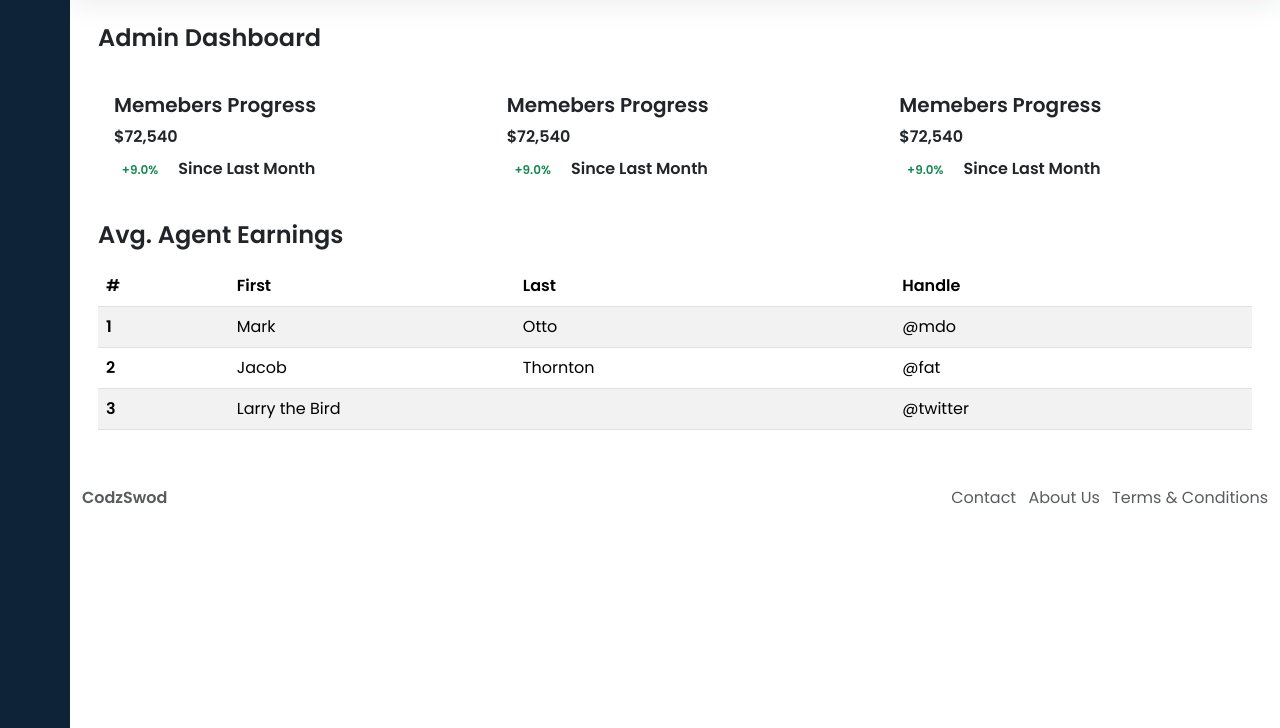
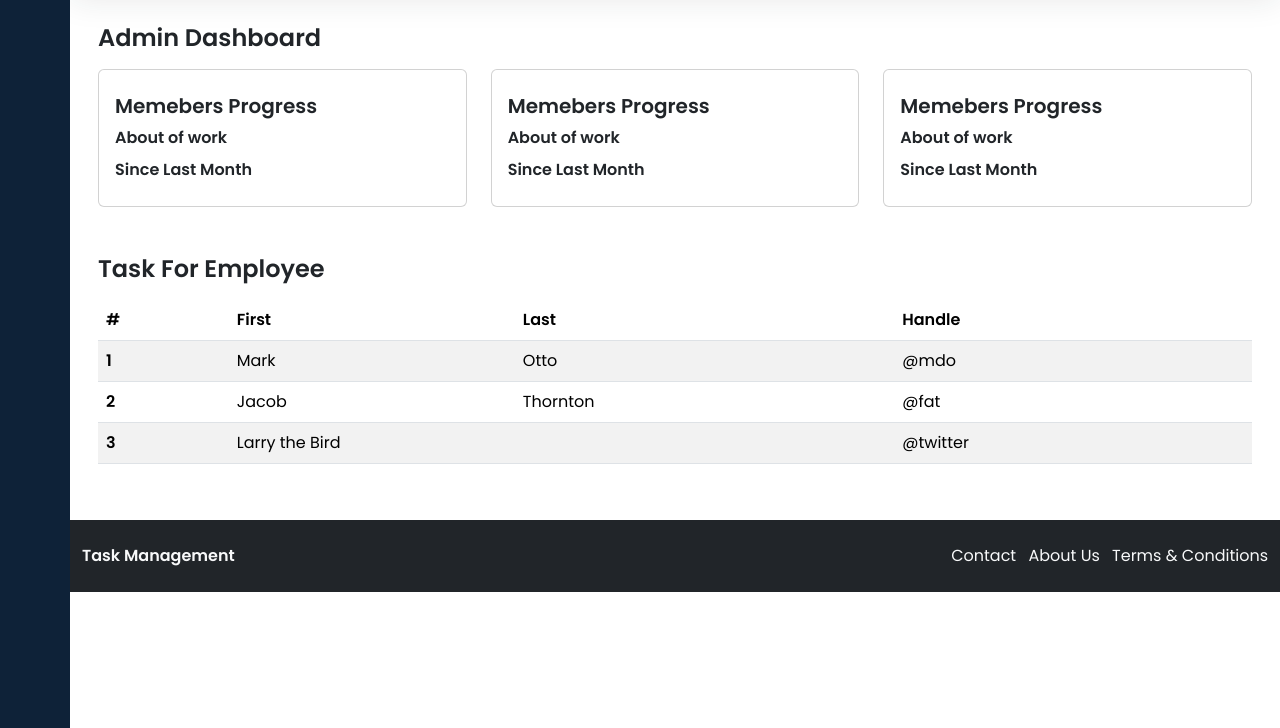
Before and after one commit to gitsubash44/Employee_Performance_Review_System, a Django app: page /accounts/employer_dashboard/ in a window 1280 px wide. Shown: the part 72-800 px from the top of the page. Run offline with Django 5.2, Linux system fonts and the light colour scheme; some libraries are stand-ins or nearby versions.

Commit message:
dashbord design

```diff
--- a/static/css/style.css
+++ b/static/css/style.css
@@ -171,4 +171,7 @@ a.sidebar-link:hover {
 
 
 
-@media (min-width: 768px) {}
+@media (min-width: 768px) {
+
+
+}
--- a/templates/employer/employer_dashboard.html
+++ b/templates/employer/employer_dashboard.html
@@ -119,18 +119,15 @@
                         <h3 class="fw-bold fs-4 mb-3">Admin Dashboard</h3>
                         <div class="row">
                             <div class="col-12 col-md-4 ">
-                                <div class="card border-0">
+                                <div class="card border-1">
                                     <div class="card-body py-4">
                                         <h5 class="mb-2 fw-bold">
                                             Memebers Progress
                                         </h5>
                                         <p class="mb-2 fw-bold">
-                                            $72,540
+                                            About of work
                                         </p>
                                         <div class="mb-0">
-                                            <span class="badge text-success me-2">
-                                                +9.0%
-                                            </span>
                                             <span class=" fw-bold">
                                                 Since Last Month
                                             </span>
@@ -139,18 +136,15 @@
                                 </div>
                             </div>
                             <div class="col-12 col-md-4 ">
-                                <div class="card  border-0">
+                                <div class="card  border-1">
                                     <div class="card-body py-4">
                                         <h5 class="mb-2 fw-bold">
                                             Memebers Progress
                                         </h5>
                                         <p class="mb-2 fw-bold">
-                                            $72,540
+                                            About of work
                                         </p>
                                         <div class="mb-0">
-                                            <span class="badge text-success me-2">
-                                                +9.0%
-                                            </span>
                                             <span class="fw-bold">
                                                 Since Last Month
                                             </span>
@@ -159,18 +153,15 @@
                                 </div>
                             </div>
                             <div class="col-12 col-md-4 ">
-                                <div class="card border-0">
+                                <div class="card border-1">
                                     <div class="card-body py-4">
                                         <h5 class="mb-2 fw-bold">
                                             Memebers Progress
                                         </h5>
                                         <p class="mb-2 fw-bold">
-                                            $72,540
+                                            About of work
                                         </p>
                                         <div class="mb-0">
-                                            <span class="badge text-success me-2">
-                                                +9.0%
-                                            </span>
                                             <span class="fw-bold">
                                                 Since Last Month
                                             </span>
@@ -179,7 +170,7 @@
                                 </div>
                             </div>
                         </div>
-                        <h3 class="fw-bold fs-4 my-3">Avg. Agent Earnings
+                        <h3 class="fw-bold fs-4 mt-5 my-3">Task For Employee
                         </h3>
                         <div class="row">
                             <div class="col-12">
@@ -217,30 +208,31 @@
                     </div>
                 </div>
             </main>
-            <footer class="footer">
+            <footer class="footer bg-dark text-light py-4">
                 <div class="container-fluid">
-                    <div class="row text-body-secondary">
-                        <div class="col-6 text-start ">
-                            <a class="text-body-secondary" href=" #">
-                                <strong>CodzSwod</strong>
+                    <div class="row align-items-center">
+                        <div class="col-6 text-start">
+                            <a class="text-light" href="#">
+                                <strong>Task Management</strong>
                             </a>
                         </div>
-                        <div class="col-6 text-end text-body-secondary d-none d-md-block">
+                        <div class="col-6 text-end d-none d-md-block">
                             <ul class="list-inline mb-0">
                                 <li class="list-inline-item">
-                                    <a class="text-body-secondary" href="#">Contact</a>
+                                    <a class="text-light" href="#"><i class="bi bi-envelope"></i> Contact</a>
                                 </li>
                                 <li class="list-inline-item">
-                                    <a class="text-body-secondary" href="#">About Us</a>
+                                    <a class="text-light" href="#"><i class="bi bi-info-circle"></i> About Us</a>
                                 </li>
                                 <li class="list-inline-item">
-                                    <a class="text-body-secondary" href="#">Terms & Conditions</a>
+                                    <a class="text-light" href="#"><i class="bi bi-file-earmark-text"></i> Terms & Conditions</a>
                                 </li>
                             </ul>
                         </div>
                     </div>
                 </div>
             </footer>
+
         </div>
     </div>
     <script src="https://cdn.jsdelivr.net/npm/bootstrap@5.3.2/dist/js/bootstrap.bundle.min.js"
```
